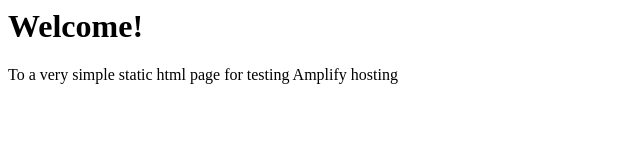
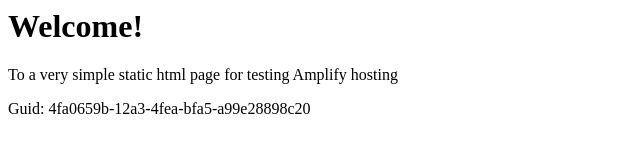
Before and after one commit to aws-aemilia-arn/Github-PR-Commit-Integration-Test-DoNotTouch-v0-prod-eu-north-1, a website: page src/index.html in a window 1280 px wide. Shown: the whole page, without its empty margins (0-640 px from the left). Drawn offline with Linux system fonts and the light colour scheme.

Commit message:
commit from integ tests

```diff
--- a/src/index.html
+++ b/src/index.html
@@ -1,3 +1,5 @@
+
+
 <html lang="en">
 
 <head>
@@ -10,6 +12,6 @@
 <body>
     <h1>Welcome!</h1>
     <p>To a very simple static html page for testing Amplify hosting</p>
-</body>
+    <p>Guid: 4fa0659b-12a3-4fea-bfa5-a99e28898c20</p></body>
 
 </html>
```
